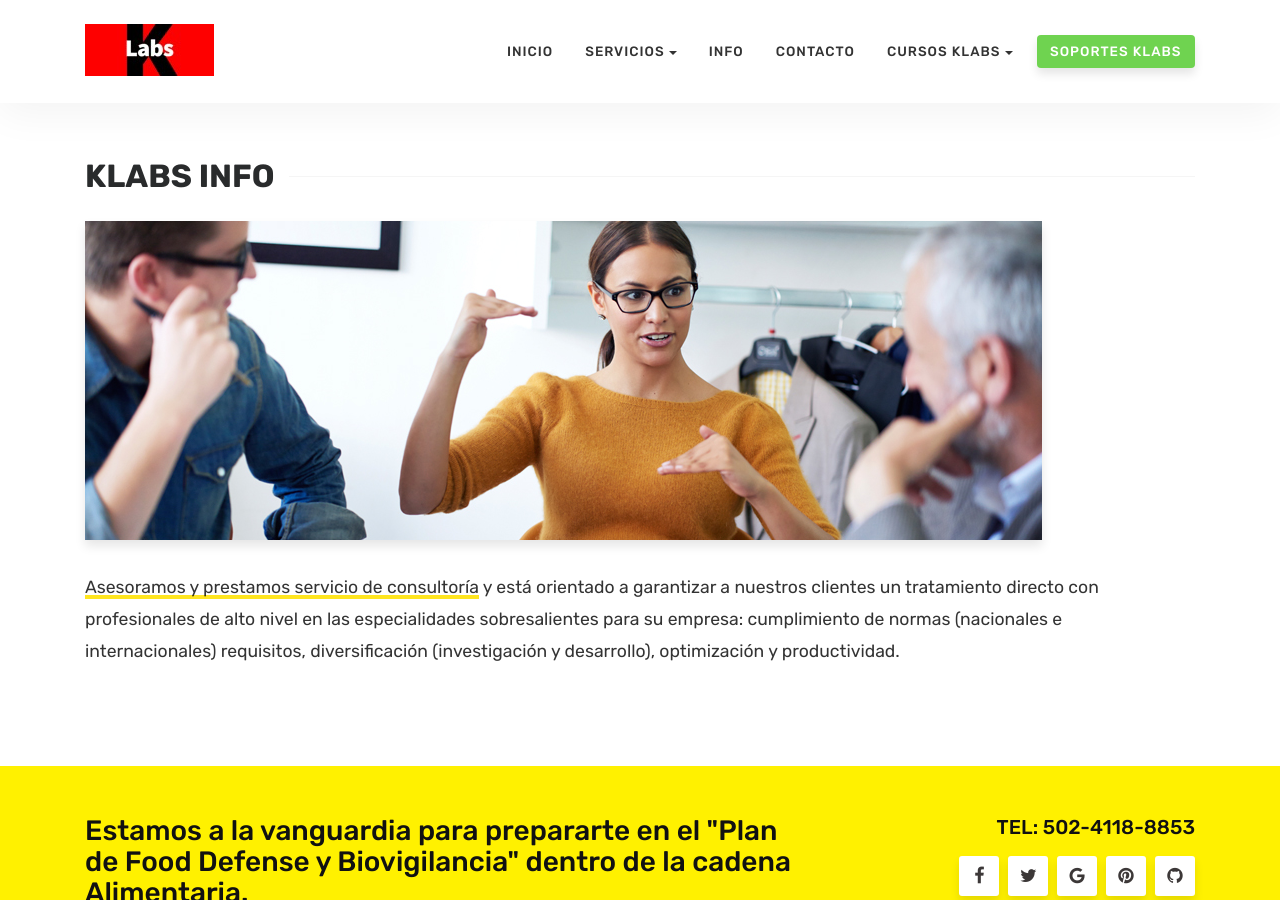
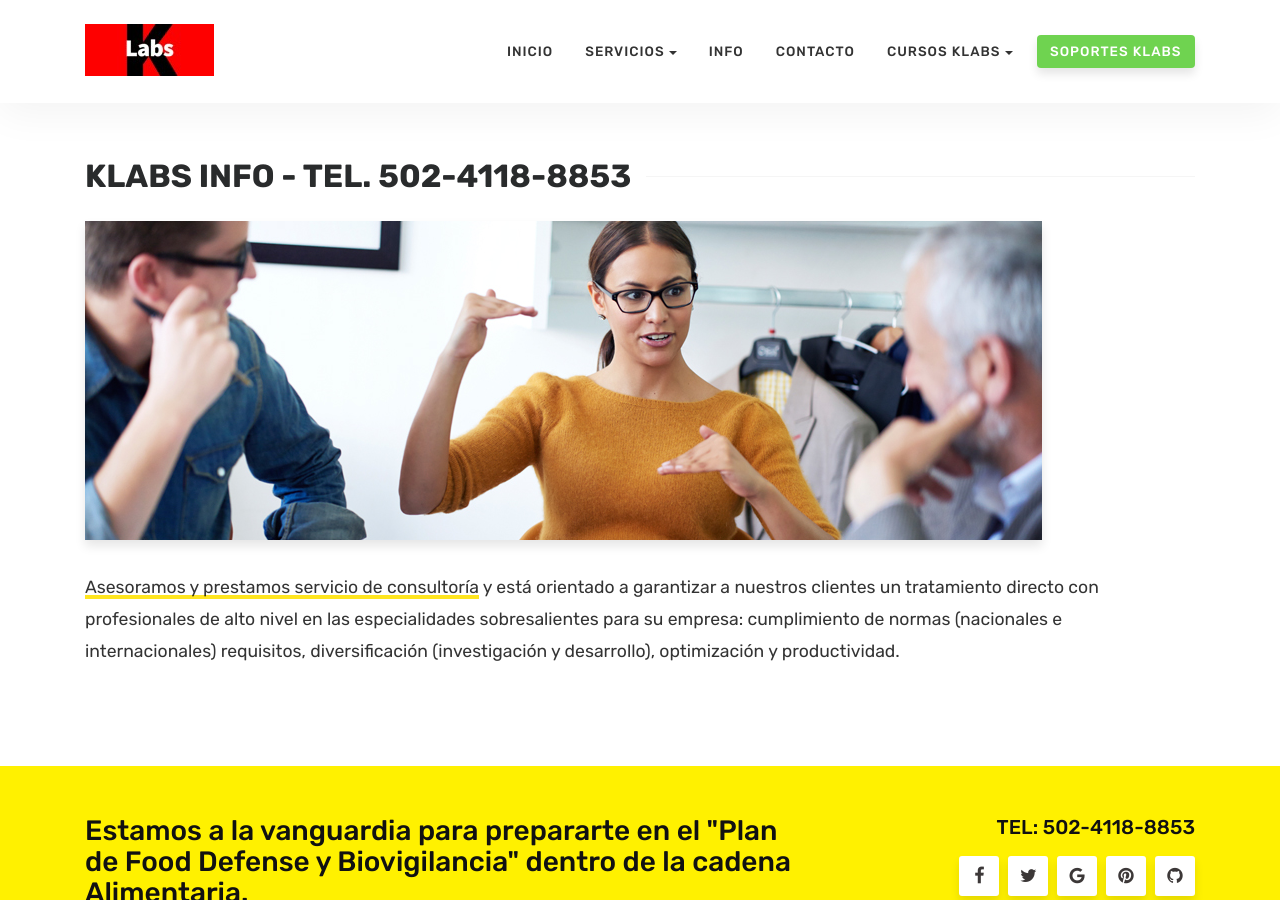
Before and after one commit to Klabsa/klabsa.github.io, a Jekyll site: the page built from about.md, in a window 1280 px wide and 900 px high. Built offline with Jekyll 4.4.1, drawn with Linux system fonts in a browser that asks for light colours.

Commit message:
Update about.md

```diff
--- a/about.md
+++ b/about.md
@@ -1,6 +1,6 @@
 ---
 layout: page
-title: KLABS INFO
+title: KLABS INFO - TEL. 502-4118-8853
 comments: true
 ---
 
```
